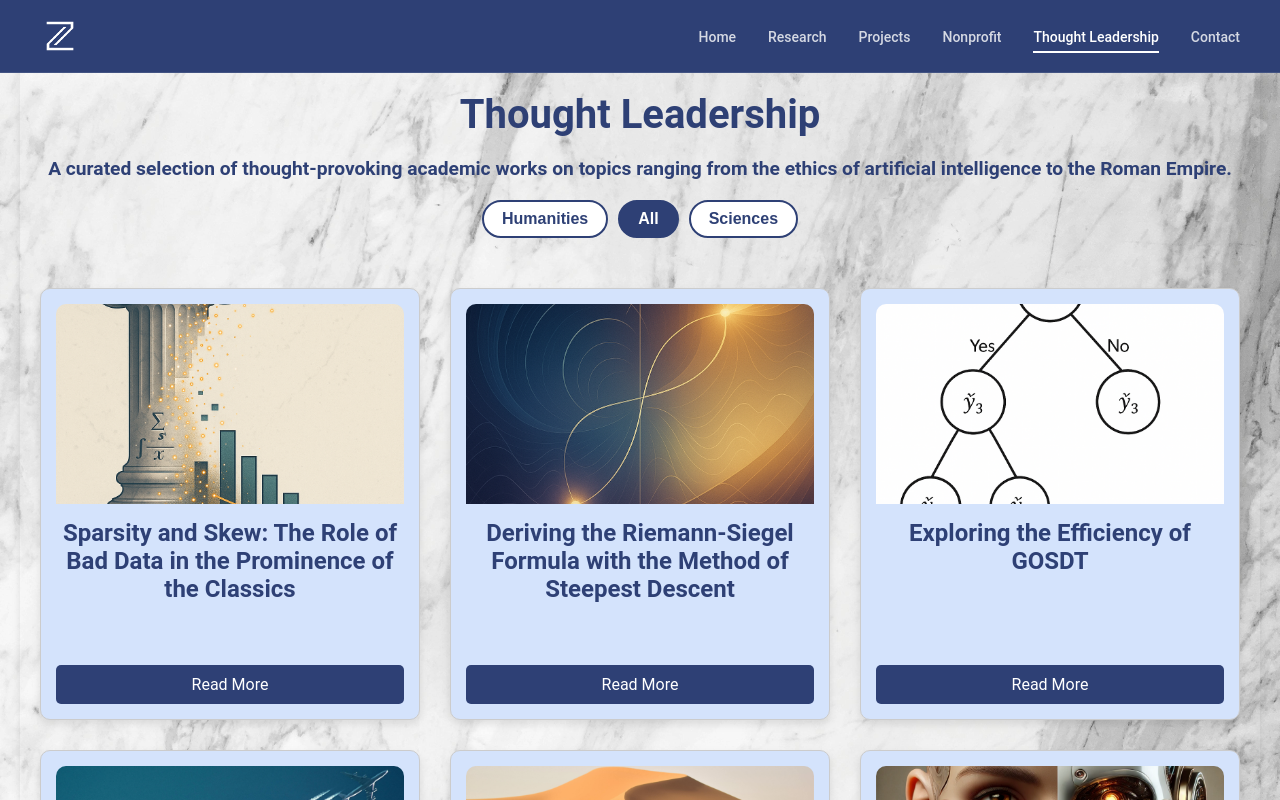
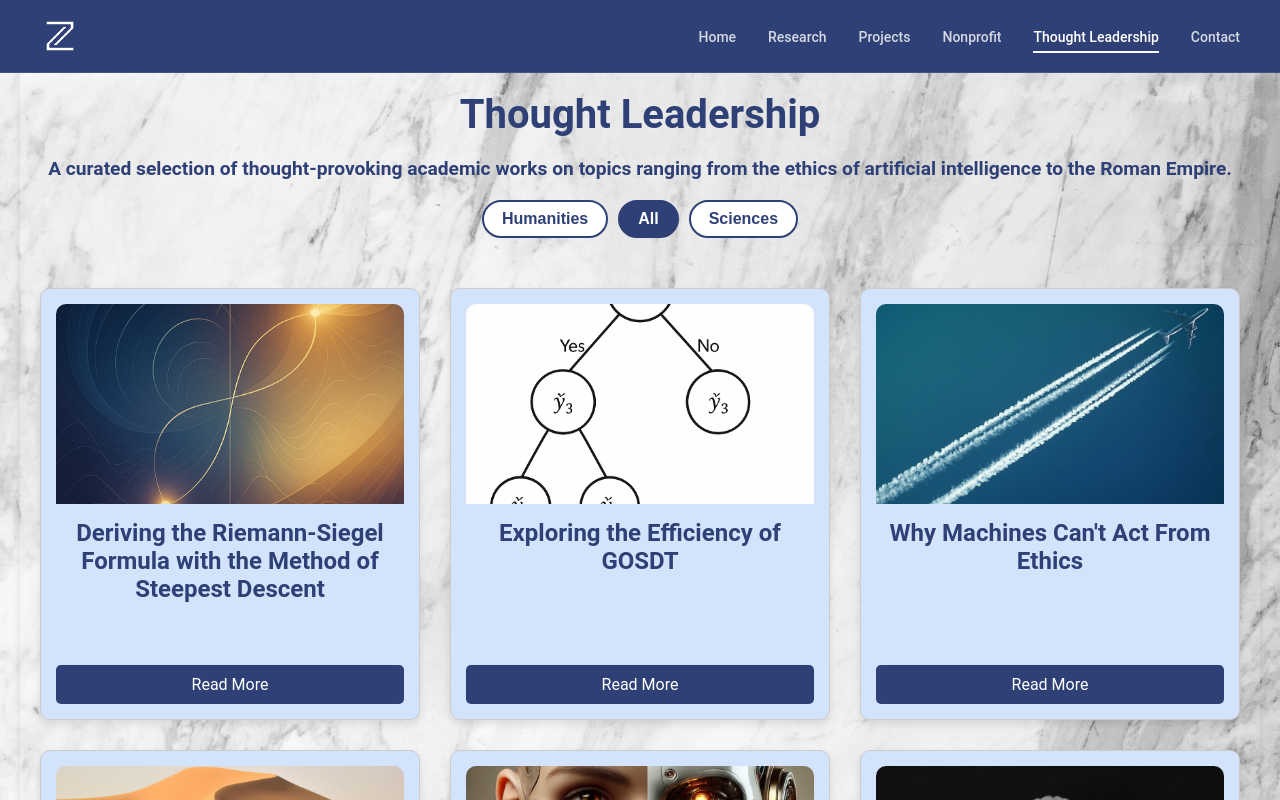
Before and after one commit to zrobers/personal-website, a React (Create React App) app: page /thought-leadership in a window 1280 px wide. Shown: the top 800 px of the page. Built offline with nearby package versions, Linux system fonts and the light colour scheme.

Commit message:
removed article

```diff
--- a/src/App.js
+++ b/src/App.js
@@ -20,7 +20,6 @@ import RomanMasculinity from './components/articles/Roman_Masculinity.js'
 import Chat from './components/articles/Chat.js'
 import Fluids from './components/articles/Fluids.js'
 import Stocks from './components/articles/Stocks.js'
-import SparsitySkew from './components/articles/Sparsity_and_Skew.js'
 import Riemann from './components/articles/Riemann.js'
 import GOSDT from './components/articles/GOSDT.js'
 
@@ -50,7 +49,6 @@ function App() {
             <Route path="/thought-leadership/chat" element={<Chat />} />
             <Route path="/thought-leadership/fluids" element={<Fluids />} />
             <Route path="/thought-leadership/stocks" element={<Stocks />} />
-            <Route path="/thought-leadership/sparsity-skew" element={<SparsitySkew />} />
             <Route path="/thought-leadership/riemann-siegel" element={<Riemann />} />
             <Route path="/thought-leadership/gosdt-efficiency" element={<GOSDT />} />
           </Routes>
--- a/src/components/Thought_Leadership.js
+++ b/src/components/Thought_Leadership.js
@@ -5,7 +5,6 @@ const ThoughtLeadership = () => {
   const [filter, setFilter] = useState('All');
 
   const articles = [
-    { id: 1, title: 'Sparsity and Skew: The Role of Bad Data in the Prominence of the Classics', image: '/images/article-images/sparsity_and_skew.png', link: '/thought-leadership/sparsity-skew' },
     { id: 2, title: 'Deriving the Riemann-Siegel Formula with the Method of Steepest Descent', image: '/images/article-images/riemann_siegel.png', link: '/thought-leadership/riemann-siegel' },
     { id: 3, title: 'Exploring the Efficiency of GOSDT', image: '/images/article-images/decision_tree.png', link: '/thought-leadership/gosdt-efficiency' },
     { id: 4, title: 'Why Machines Can\'t Act From Ethics', image: '/images/article-images/machine-ethics.jpg', link: '/thought-leadership/machine-ethics' },
@@ -20,7 +19,7 @@ const ThoughtLeadership = () => {
     { id: 13, title: 'Stock Pediction with Difference Equations and Custom Sentiment Analysis', image: '/images/article-images/stocks.jpg', link: '/thought-leadership/stocks' },
   ];
 
-  const humanitiesIds = new Set([1, 4, 5, 6, 7, 8, 9, 10]);
+  const humanitiesIds = new Set([4, 5, 6, 7, 8, 9, 10]);
   const sciencesIds = new Set(articles.map(a => a.id).filter(id => !humanitiesIds.has(id) && id !== 11));
 
   const filteredArticles = articles.filter(article => {
```
